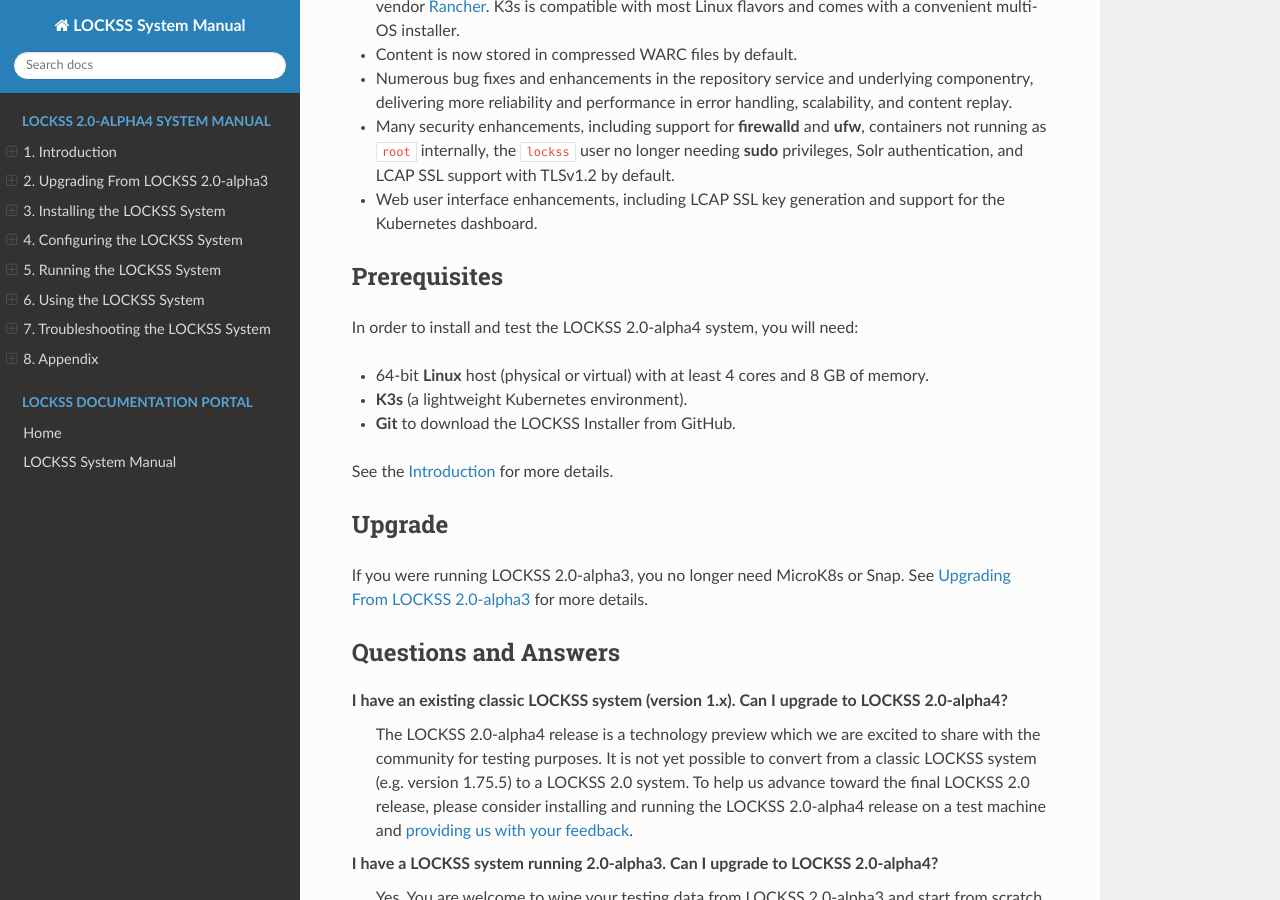
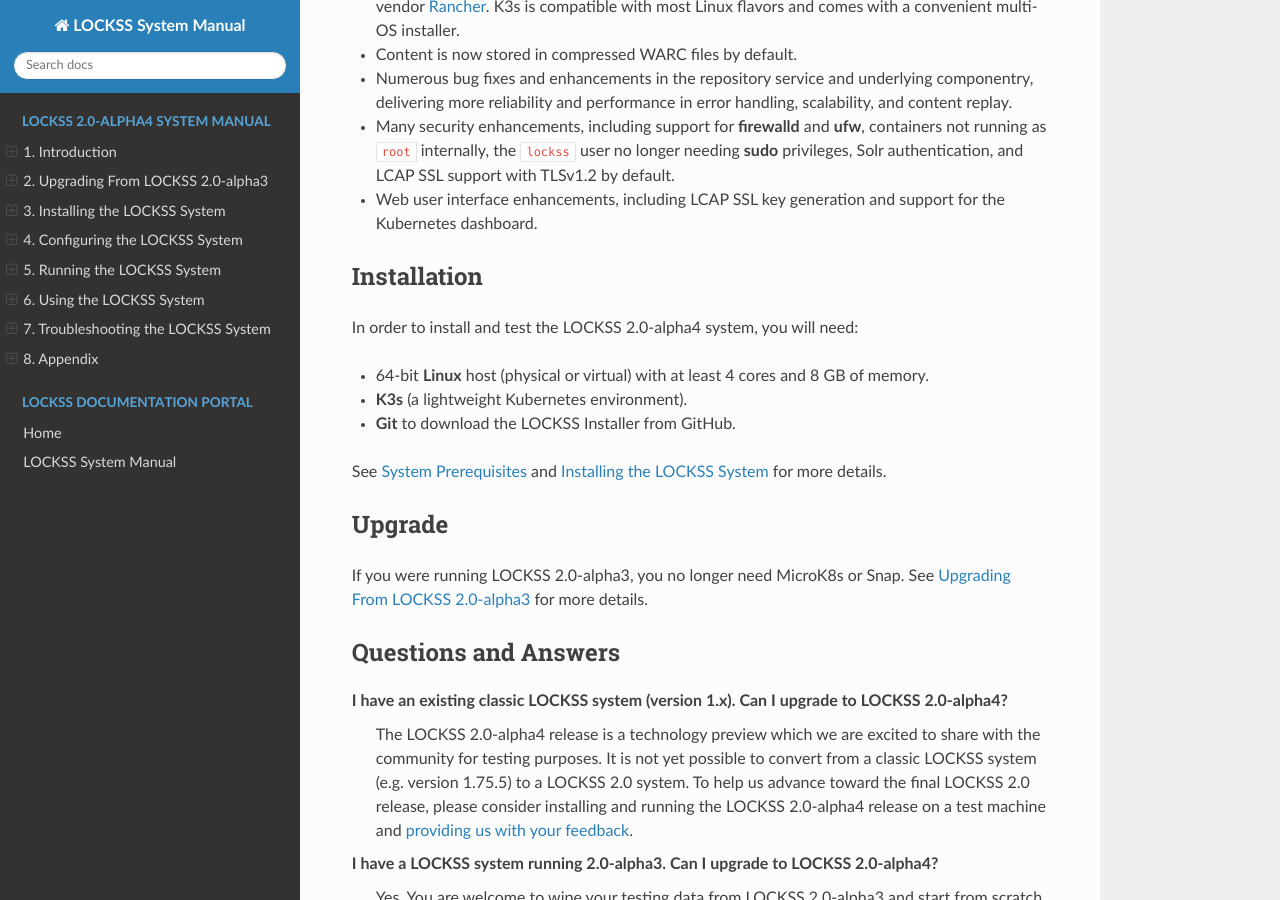
Before and after one commit to lockss/lockss-rtd-manual, a Sphinx documentation site: the page built from docs/index.rst, in a window 1280 px wide and 900 px high, scrolled down 724 px. Built offline with Sphinx 7.4.7 and the Read the Docs theme 2.0.0, drawn with Linux system fonts in a browser that asks for light colours.

Commit message:
Rephrase.

```diff
--- a/docs/index.rst
+++ b/docs/index.rst
@@ -41,9 +41,9 @@ LOCKSS 2.0-alpha4 System Manual
 
    *  Web user interface enhancements, including LCAP SSL key generation and support for the Kubernetes dashboard.
 
-   -------------
-   Prerequisites
-   -------------
+   ------------
+   Installation
+   ------------
 
    In order to install and test the LOCKSS 2.0-alpha4 system, you will need:
 
@@ -53,7 +53,7 @@ LOCKSS 2.0-alpha4 System Manual
 
    *  **Git** to download the LOCKSS Installer from GitHub.
 
-   See the :doc:`/introduction/index` for more details.
+   See :doc:`/introduction/prerequisites` and :doc:`/installing/index` for more details.
 
    -------
    Upgrade
```
